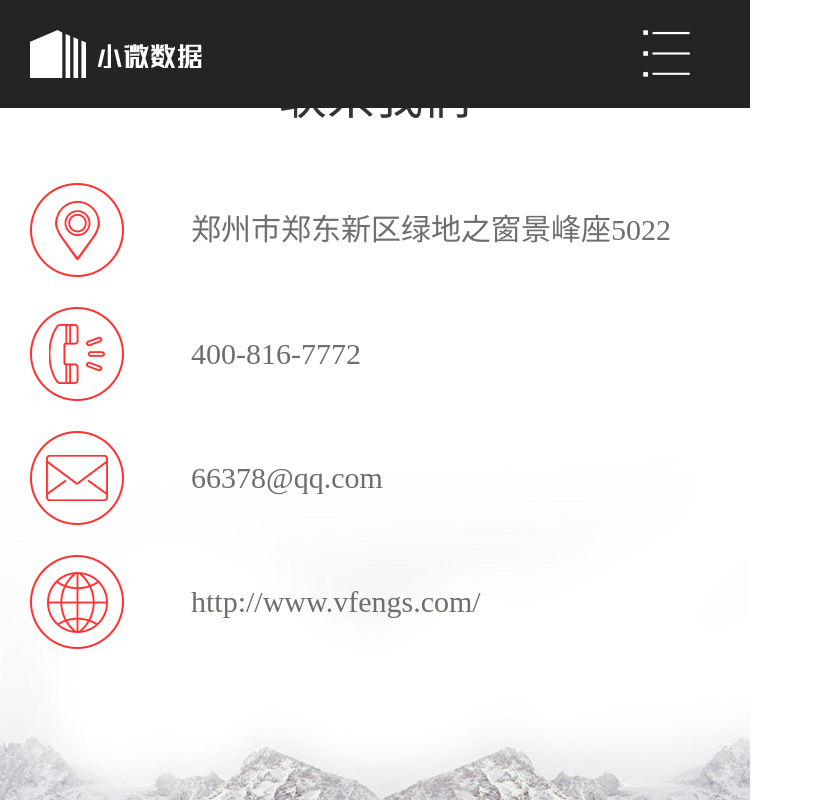
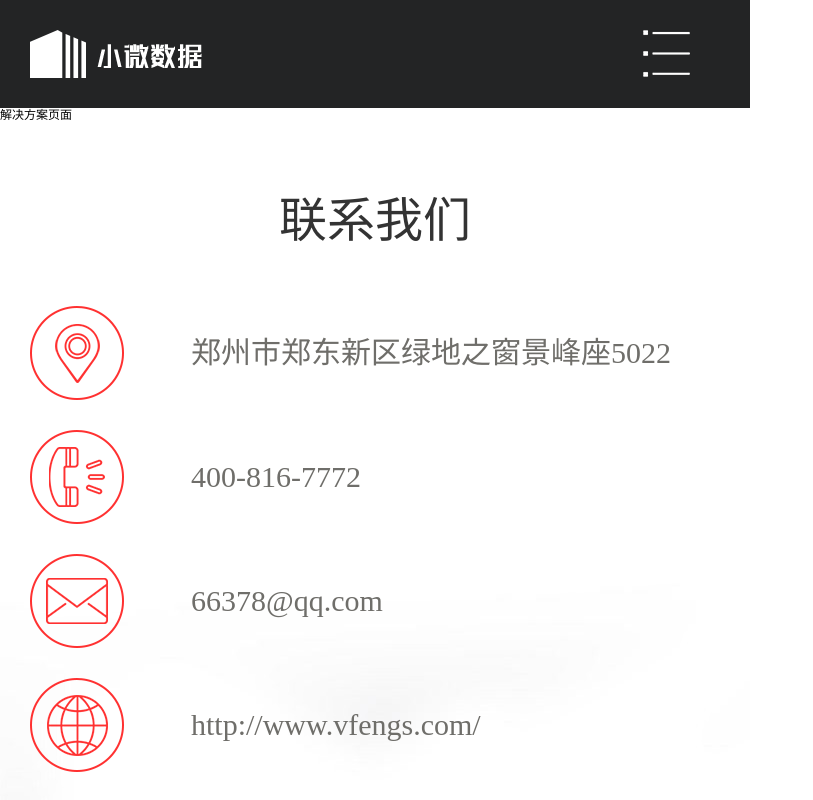
Before and after one commit to 17797776321/vfs.mdata, a Nuxt app: page /Solution in a window 1280 px wide. Shown: the top 800 px of the page, without its empty margins (0-813 px from the left). Built offline with nearby package versions, Linux system fonts and the light colour scheme.

Commit message:
新建解决方案页面

```diff
--- a/components/myNav/index.vue
+++ b/components/myNav/index.vue
@@ -19,7 +19,8 @@ export default {
       menuList:[
         {name:'index',menu:'首页',path:'/'},
         {name:'Wisdom',menu:'智慧数据',path:'/Wisdom'},
-        {name:'About',menu:'关于我们',path:'/About'}
+        {name:'About',menu:'关于我们',path:'/About'},
+        {name:'Solution',menu:'解决方案',path:'/Solution'}
       ],
       isShow:false
     }
--- /dev/null
+++ b/pages/Solution/index.vue
@@ -0,0 +1,14 @@
+<template>
+  <div class="page-solution">解决方案页面</div>
+</template>
+<script>
+export default {
+  name:'Solution',
+  data() {
+    return {}
+  }
+}
+</script>
+<style lang="less">
+.page-solution{}
+</style>
```
